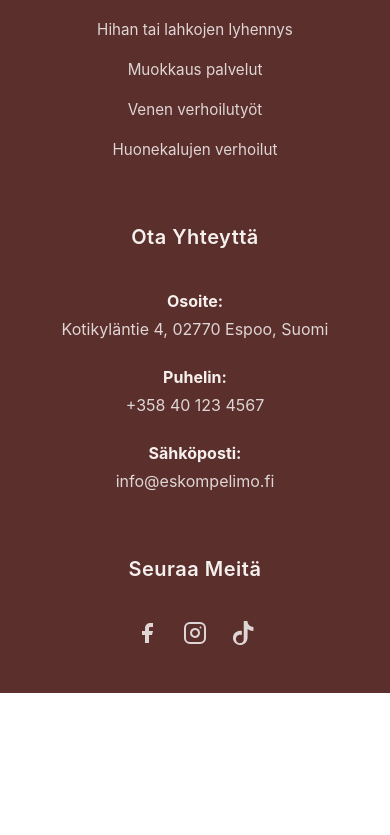
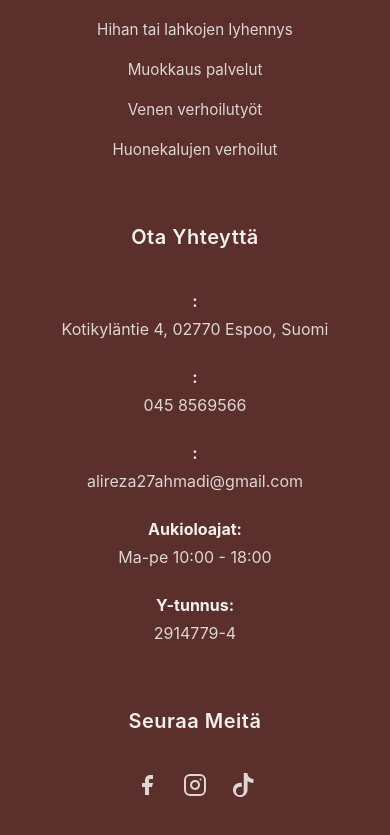
Before and after one commit to teamfrint/ESKOmpelimoLandingPage, a React (Vite) app: page / in a window 390 px wide. Shown: the part 1139-1974 px from the top of the page. Before the commit the page ends 1832 px from the top, so only its background shows below. Built offline with nearby package versions, Linux system fonts and the light colour scheme.

Commit message:
Update business info: Y-tunnus, opening hours, and correct phone number

```diff
--- a/src/components/Contact/Contact.jsx
+++ b/src/components/Contact/Contact.jsx
@@ -27,7 +27,7 @@ function Contact({ translations }) {
               </div>
               <div className="contact-item__content">
                 <h3 className="contact-item__label">{translations.contact.phone}</h3>
-                <p className="contact-item__value">045 8569566</p>
+                <p className="contact-item__value">{translations.contact.phoneValue}</p>
               </div>
             </div>
 
@@ -39,8 +39,8 @@ function Contact({ translations }) {
                 </svg>
               </div>
               <div className="contact-item__content">
-                <h3 className="contact-item__label">{translations.contact.email}</h3>
-                <p className="contact-item__value">alireza27ahmadi@gmail.com </p>
+                <h3 className="contact-item__label">{translations.contact.emailLabel}</h3>
+                <p className="contact-item__value">alireza27ahmadi@gmail.com</p>
               </div>
             </div>
 
@@ -52,7 +52,7 @@ function Contact({ translations }) {
                 </svg>
               </div>
               <div className="contact-item__content">
-                <h3 className="contact-item__label">{translations.contact.address}</h3>
+                <h3 className="contact-item__label">{translations.contact.addressLabel}</h3>
                 <p className="contact-item__value">{translations.contact.addressValue}</p>
               </div>
             </div>
@@ -65,8 +65,24 @@ function Contact({ translations }) {
                 </svg>
               </div>
               <div className="contact-item__content">
-                <h3 className="contact-item__label">{translations.contact.hours}</h3>
-                <p className="contact-item__value">{translations.contact.hoursValue}</p>
+                <h3 className="contact-item__label">{translations.contact.openingHoursLabel}</h3>
+                <p className="contact-item__value">{translations.contact.openingHours}</p>
+              </div>
+            </div>
+
+            <div className="contact-item">
+              <div className="contact-item__icon">
+                <svg xmlns="http://www.w3.org/2000/svg" viewBox="0 0 24 24" fill="none" stroke="currentColor" strokeWidth="2">
+                  <path d="M14 2H6a2 2 0 0 0-2 2v16a2 2 0 0 0 2 2h12a2 2 0 0 0 2-2V8z"></path>
+                  <polyline points="14 2 14 8 20 8"></polyline>
+                  <line x1="16" y1="13" x2="8" y2="13"></line>
+                  <line x1="16" y1="17" x2="8" y2="17"></line>
+                  <polyline points="10 9 9 9 8 9"></polyline>
+                </svg>
+              </div>
+              <div className="contact-item__content">
+                <h3 className="contact-item__label">{translations.contact.businessIdLabel}</h3>
+                <p className="contact-item__value">{translations.contact.businessId}</p>
               </div>
             </div>
           </div>
--- a/src/components/Footer/Footer.jsx
+++ b/src/components/Footer/Footer.jsx
@@ -30,9 +30,11 @@ function Footer({ translations, setActiveSection }) {
           <div className="footer__column">
             <h3 className="footer__column-title">{translations.footer.columns.contact}</h3>
             <div className="footer__contact-info">
-              <p><strong>{translations.contact.address}:</strong><br/> {translations.contact.addressValue}</p>
-              <p><strong>{translations.contact.phone}:</strong><br/> {translations.contact.phoneValue}</p>
-              <p><strong>{translations.contact.email}:</strong><br/> {translations.contact.emailValue}</p>
+              <p><strong>{translations.contact.addressLabel}:</strong><br/> {translations.contact.addressValue}</p>
+              <p><strong>{translations.contact.phoneLabel}:</strong><br/> 045 8569566</p>
+              <p><strong>{translations.contact.emailLabel}:</strong><br/> alireza27ahmadi@gmail.com</p>
+              <p><strong>{translations.footer.openingHoursLabel}:</strong><br/> {translations.footer.openingHours}</p>
+              <p><strong>{translations.footer.businessIdLabel}:</strong><br/> {translations.footer.businessId}</p>
             </div>
           </div>
 
--- a/src/components/Location/Location.jsx
+++ b/src/components/Location/Location.jsx
@@ -13,9 +13,8 @@ function Location({ translations }) {
         <div className="location__content">
           <div className="location__address-card">
             <h3 className="location__address-title">{translations.location.addressLabel}</h3>
-            <p className="location__address-text">
-              Kotikyläntie 4<br />
-              02770 Espoo
+            <p className="location__address-text" style={{ whiteSpace: 'pre-line' }}>
+              {translations.location.address}
             </p>
             <div className="location__info">
               <p className="location__info-text">{translations.location.walkingDist}</p>
--- a/src/utils/translations.js
+++ b/src/utils/translations.js
@@ -127,6 +127,7 @@ export const translations = {
     location: {
       title: "Location",
       addressLabel: "Address",
+      address: "Kotikyläntie 4\n02770 Espoo",
       getDirections: "Get Directions on Google Maps",
       walkingDist: "The tailor shop is located about a 7-minute walk from Espoo center train station, at Kotikyläntie 4, opposite Kirkkojärvi school.",
       parking: "4-hour parking is always available for cars."
@@ -183,6 +184,10 @@ export const translations = {
       addressValue: "Kotikyläntie 4, 02770 Espoo, Finland",
       phoneValue: "+358 40 123 4567",
       emailValue: "info@eskompelimo.fi",
+      openingHoursLabel: "Opening Hours",
+      openingHours: "Mon-Fri 10:00 - 18:00",
+      businessIdLabel: "Business ID",
+      businessId: "2914779-4"
     },
     footer: {
       columns: {
@@ -192,6 +197,10 @@ export const translations = {
       },
       copyright: "© 2026 ESK Ompelimo. All rights reserved.",
       tagline: "Crafting Excellence Since Day One",
+      businessIdLabel: "Business ID",
+      businessId: "2914779-4",
+      openingHoursLabel: "Opening Hours",
+      openingHours: "Mon-Fri 10:00 - 18:00"
     },
   },
   fi: {
@@ -320,6 +329,7 @@ export const translations = {
     location: {
       title: "Sijainti",
       addressLabel: "Osoite",
+      address: "Kotikyläntie 4\n02770 Espoo",
       getDirections: "Hae reittiohjeet Google Mapsista",
       walkingDist: "Ompelimo sijaitsee noin 7 minuutin kävelymatkan päässä Espoon keskus -juna-asemalta, osoitteessa Kotikyläntie 4, Kirkkojärven koulun vastapäätä.",
       parking: "Ja autolle on aina saatavilla 4 tunnin pysäköinti."
@@ -376,6 +386,10 @@ export const translations = {
       addressValue: "Kotikyläntie 4, 02770 Espoo, Suomi",
       phoneValue: "+358 40 123 4567",
       emailValue: "info@eskompelimo.fi",
+      openingHoursLabel: "Aukioloajat",
+      openingHours: "Ma-pe 10:00 - 18:00",
+      businessIdLabel: "Y-tunnus",
+      businessId: "2914779-4"
     },
     footer: {
       columns: {
@@ -385,6 +399,10 @@ export const translations = {
       },
       copyright: "© 2026 ESK Ompelimo. Kaikki oikeudet pidätetään.",
       tagline: "Huippuosaamista Ensimmäisestä Päivästä",
+      businessIdLabel: "Y-tunnus",
+      businessId: "2914779-4",
+      openingHoursLabel: "Aukioloajat",
+      openingHours: "Ma-pe 10:00 - 18:00"
     },
   },
 };
```
Also changed, not shown: 3 other files (tests, documents, lock files or other folders).
